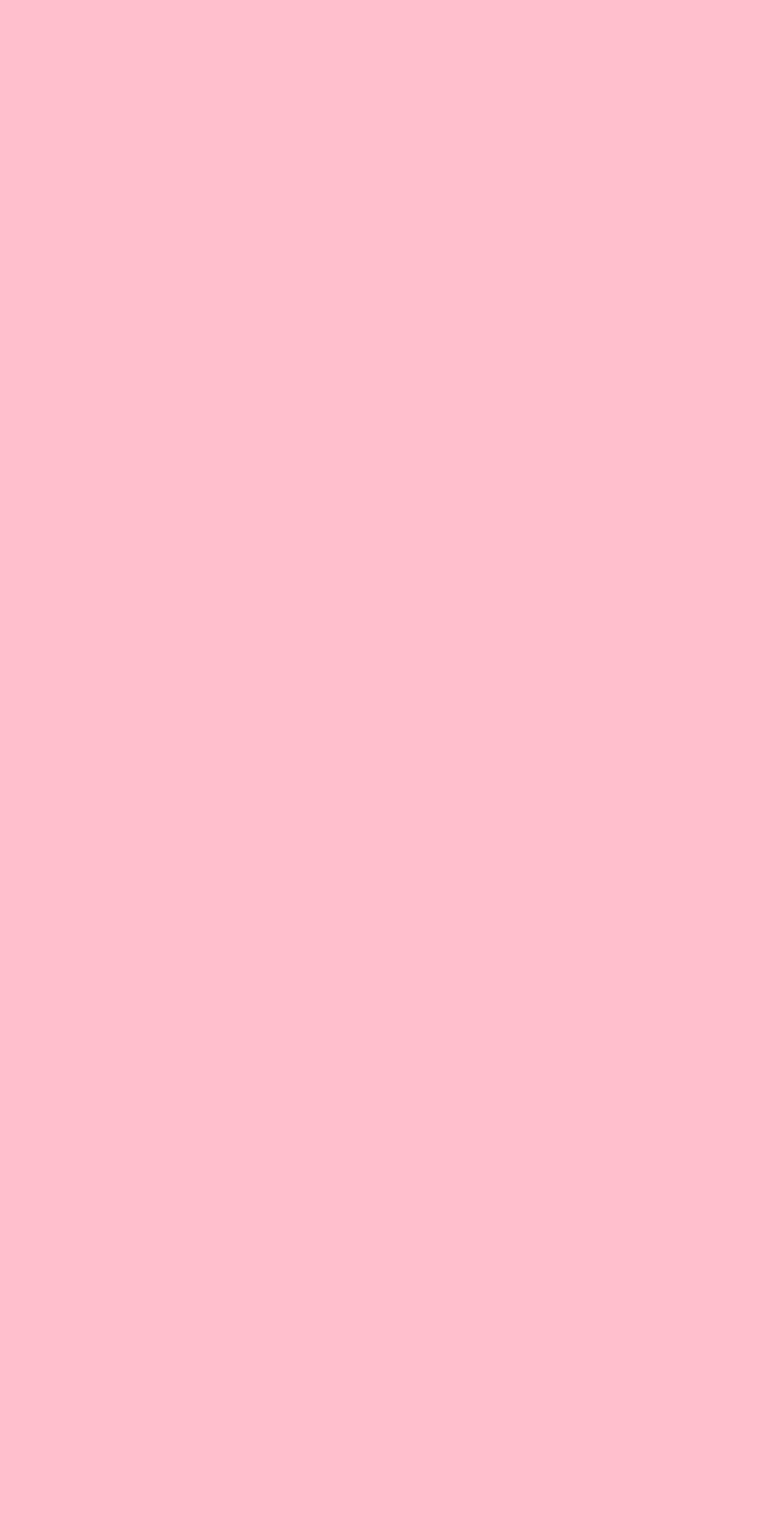
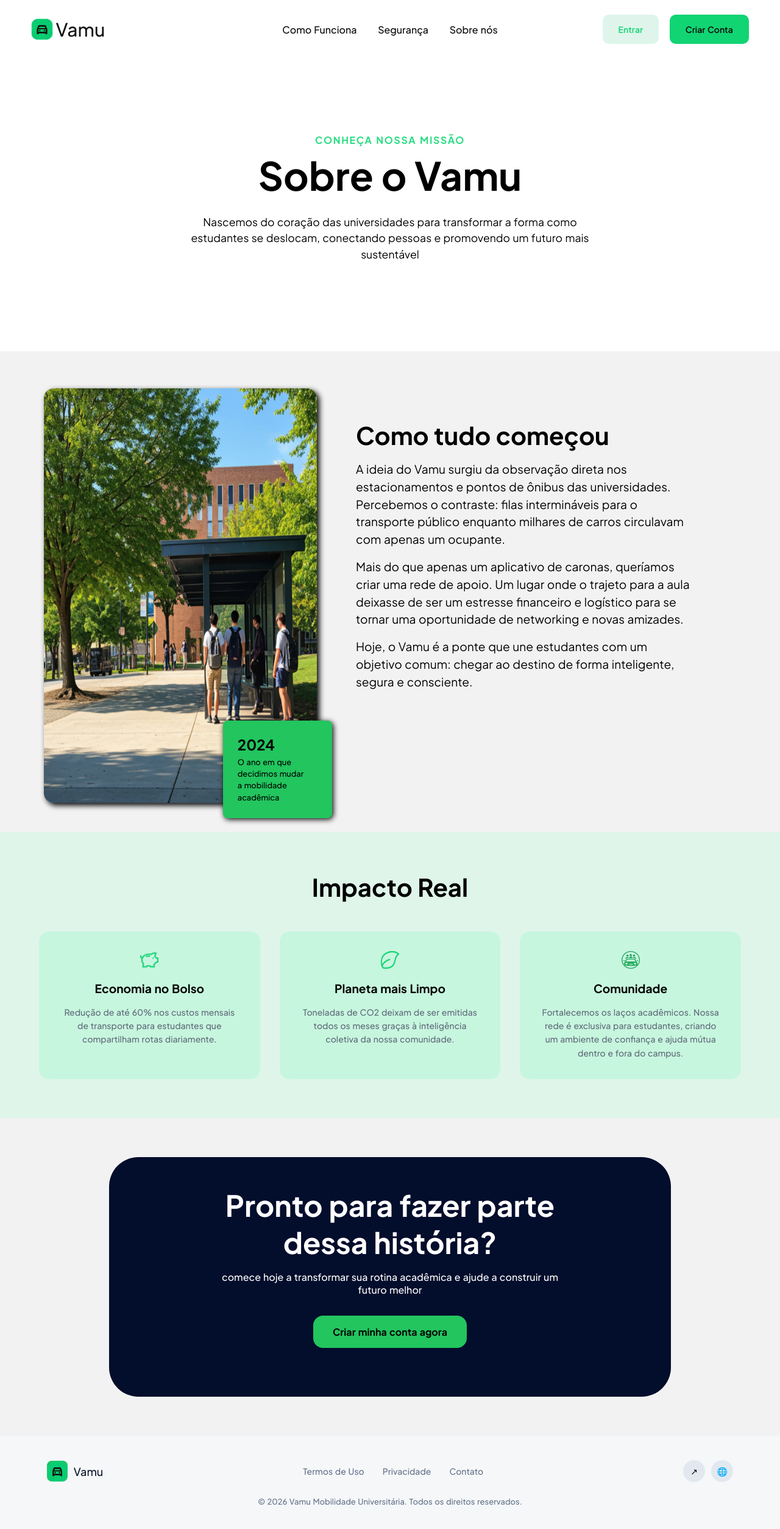
Before and after one commit to Joaovitorsantozz/Vamu-IFSP, a React (Vite) app in the folder vamu-front-end/: page /aboutUs in a window 1280 px wide. Before the commit this address had no page. Shown: the top 2508 px of the page at 61% size. Before the commit the page ends 800 px from the top, so only its background shows below. Built offline with nearby package versions, Linux system fonts and the light colour scheme.

Commit message:
Commit Sobre nós-Page

```diff
--- a/vamu-front-end/src/App.tsx
+++ b/vamu-front-end/src/App.tsx
@@ -1,11 +1,14 @@
 import './index.css'
 import { Route, Routes } from "react-router-dom";
 import Home from './pages/home';
+import AboutUs from './pages/AboutUs';
+
 function App() {
 
   return (
     <Routes>
       <Route path="/" element={<Home></Home>}></Route>
+      <Route path="/aboutUs" element={<AboutUs></AboutUs>}></Route>
     </Routes>
   )
 }
--- a/vamu-front-end/src/components/navbar.tsx
+++ b/vamu-front-end/src/components/navbar.tsx
@@ -15,7 +15,7 @@ function Navbar() {
             <a href="/">Segurança</a>
           </li>
           <li>
-            <a href="/">Sobre nós</a>
+            <a href="/aboutUs">Sobre nós</a>
           </li>
         </ul>
       </div>
--- a/vamu-front-end/src/index.css
+++ b/vamu-front-end/src/index.css
@@ -7,7 +7,6 @@
   font-weight: 500;
   font-style: normal;
   word-spacing: 1.3px;
-  background-color:pink;
 }
 section.home {
   width: 100%;
@@ -55,6 +54,13 @@ div.navbar-list {
       color: #080808;
       font-size: 16px;
       font-weight: 500;
+    }
+
+    & li:hover{
+      border-bottom: 0.2rem solid #11d473 ;
+      box-sizing: border-box;
+      padding:.1rem 0;
+
     }
   }
 }
@@ -391,3 +397,236 @@ div.features{
   font-size: 13px;
   color: #64748b;
 }
+
+/*--------------------------about us style-----------------------------------*/
+.aboutUsHeader{
+  padding: 10rem;
+  height: 60dvh;
+  display: flex;
+  padding: 1rem;
+ }
+
+.aboutUsFeatures{
+
+  display: flex;
+  flex-direction: column;
+  text-align: center;
+  justify-content: center;
+  align-items: center;
+
+   & p.eyebrow{
+    color:#29dc83;
+    font-weight: bolder;
+    letter-spacing: .1rem;
+    text-transform: uppercase;
+    line-height: 1.5;
+    margin-bottom: .3rem;
+
+  }
+  & h1{
+    font-size: 4rem;
+    font-weight: bolder;
+
+  }
+  & p.aboutUsHeaderParagraph{
+    margin: 1.5rem 0 ;
+    width: 54%;
+    font-size: 1.1rem;
+    font-weight: 200;
+    line-height: 1.5;
+  }
+}
+/*---------------------------Segunda Section-------------------------------------------*/
+
+.aboutUsStory{
+  background-color: rgb(242, 242, 242);
+  display: flex;
+
+
+  gap:3rem;
+
+  padding: 2rem;
+
+
+  & img{
+    display:block;
+    margin-top: 1.8rem;
+    border-radius: 1rem;
+    width: 35dvw;
+    height: 85dvh;
+    box-shadow: 4px 4px 10px rgb(0, 0, 0, 1);
+
+
+  }
+
+  & h2{
+    margin-top: 2rem;
+    font-size: 2.5rem;
+    font-weight: bolder;
+
+  }
+
+  & p{
+    margin-top: 1rem;
+    font-size: 1.2rem;
+    width: 85%;
+    line-height: 1.5;
+    font-weight: 200;
+  }
+
+ & .rightContent{
+  margin-top: 2rem;
+  padding: 1rem;
+ }
+
+  & .leftContent{
+    margin-left: 2.5rem;
+    position: relative;
+    margin-bottom: 1rem;
+
+
+
+  }
+
+}
+
+ .overImage{
+  background-color:#22c55e;
+  width: 40%;
+  border-radius: .5rem;
+  padding: 1.5rem;
+  position: absolute;
+  bottom: -25px;
+  right: -25px;
+  box-shadow: 2px 2px 10px rgb(0,0,0,1);
+
+
+
+
+ }
+
+ .overImage p{
+  font-size: .8rem;
+  margin-top: .3rem;
+  font-weight: 500;
+ }
+
+ .overImage h3{
+  margin: 0;
+  font-weight:bolder;
+  font-size: 1.5rem;
+ }
+/*--------------------------------terceira section-----------------------------*/
+.projectImpact{
+  text-align: center;
+  background-color: #dff5ea;
+
+  padding: 4rem;
+
+  & h2{
+    font-size: 2.5rem;
+    font-weight: bolder
+  }
+
+  & .impactCardsContainer{
+    list-style: none;
+    display: flex;
+    justify-content: center;
+    flex-wrap: wrap;
+    margin-top: 3rem;
+    gap: 2rem;
+  }
+
+  & img{
+    display:inline-block;
+    width: 10%;
+    height: 1.8rem;
+
+  }
+
+
+}
+
+.impactCards{
+
+  background-color:#c7f6de;
+  border-radius: 1rem;
+  padding: 2rem;
+
+  flex:1 1 13.5rem;
+
+  & h4{
+    font-size: 1.2rem;
+    font-weight: bold;
+    padding: 1rem;
+
+  }
+  & p{
+    font-size: 14px;
+  line-height: 1.6;
+  color: #5f6b7a;
+  }
+
+}
+
+/*-------------------------------------ultima section do AboutUs-----------------------------------------*/
+
+.inviteSection{
+  background-color: rgb(242, 242, 242);
+  margin-top: 0;
+  padding: 4rem;
+}
+
+.inviteContainer{
+    display: flex;
+    margin: auto;
+    margin-top: 0;
+    justify-content: center;
+    align-items: center;
+    width: 80%;
+
+    & div{
+      background-color:#030d2c;
+      border-radius: 3rem;
+      text-align: center;
+      padding: 2rem;
+    }
+
+    & h2{
+      margin: 1rem auto 1rem auto;
+      text-align: center;
+      width: 80%;
+      font-size: 3rem;
+    font-weight: bolder;
+    color: white;
+    }
+
+    & p{
+      margin: auto;
+      color: white;
+      width: 70%;
+    }
+
+  }
+
+  .aboutUsBtn{
+      font-weight: bold;
+      display: inline-block;
+      text-decoration: none;
+      color:black;
+      padding: 1rem 2rem;
+      margin: 2rem 0 3rem;
+      border-radius: 1rem;
+      background-color:#22c55e;
+
+  }
+
+  .aboutUsBtn:hover{
+    background-color:#00ff5e;
+
+  }
+
+  section.aboutUs footer{
+    margin-top: 0;
+  }
+  /*-------------------------------------xxxx start-----------------------------------------*/
--- /dev/null
+++ b/vamu-front-end/src/pages/aboutUs.tsx
@@ -0,0 +1,98 @@
+import Navbar from "../components/navbar";
+import Footer from "../components/footer";
+import aboutUsPlaceHolder from "../assets/aboutUs-placeholder.png"
+import community from "../assets/icons/logo.png"
+import pig from "../assets/icons/pigsafe.png";
+import leaf from "../assets/icons/leaf.png";
+
+
+
+function AboutUs(){
+    return(
+        <section className="aboutUs">
+            <Navbar></Navbar>
+
+            <main className="aboutUsMain">
+                <header className="aboutUsHeader">
+                    <div className="aboutUsFeatures">
+                        <p className="eyebrow">conheça nossa missão</p>
+                        <h1>Sobre o Vamu</h1>
+                        <p className="aboutUsHeaderParagraph">
+                            Nascemos do coração das universidades para transformar a forma como estudantes se deslocam, conectando pessoas e promovendo um futuro mais sustentável
+                        </p>
+                    </div>
+                </header>
+
+                <section className="aboutUsStory">
+                    <div className="leftContent">
+                        <img src={aboutUsPlaceHolder}/>
+                        <div className="overImage">
+                            <h3>2024</h3>
+                            <p>
+                                O ano em que decidimos mudar a mobilidade acadêmica
+                            </p>
+                        </div>
+                    </div>
+                    <div className="rightContent">
+                        <h2>Como tudo começou</h2>
+
+                        <p>A ideia do Vamu surgiu da observação direta nos estacionamentos e pontos de ônibus das universidades. Percebemos o contraste: filas intermináveis para o transporte público enquanto milhares de carros circulavam com apenas um ocupante.
+                        </p>
+
+                        <p>
+                            Mais do que apenas um aplicativo de caronas, queríamos criar uma rede de apoio. Um lugar onde o trajeto para a aula deixasse de ser um estresse financeiro e logístico para se tornar uma oportunidade de networking e novas amizades.
+                        </p>
+
+
+                        <p>
+                            Hoje, o Vamu é a ponte que une estudantes com um objetivo comum: chegar ao destino de forma inteligente, segura e consciente.
+                        </p>
+                    </div>
+            </section>
+
+
+
+            <section className="projectImpact">
+                <h2>Impacto Real</h2>
+                <div className="impactCardsContainer">
+                    <article className="impactCards">
+                        <img src={pig} alt="" />
+                        <h4>Economia no Bolso</h4>
+                        <p>Redução de até 60% nos custos mensais de transporte para estudantes que compartilham rotas diariamente.</p>
+                    </article>
+                    <article  className="impactCards">
+
+                        <img src={leaf}></img>
+                        <h4>Planeta mais Limpo</h4>
+                        <p>Toneladas de CO2 deixam de ser emitidas todos os meses graças à inteligência coletiva da nossa comunidade.</p>
+                    </article>
+                    <article className="impactCards">
+
+                            <img src={community} alt="" />
+
+                        <h4>Comunidade</h4>
+                        <p>Fortalecemos os laços acadêmicos. Nossa rede é exclusiva para estudantes, criando um ambiente de confiança e ajuda mútua dentro e fora do campus.</p>
+                    </article>
+                </div>
+            </section>
+            <section className="inviteSection">
+            <div className="inviteContainer">
+                <div>
+                    <h2>Pronto para fazer parte dessa história?</h2>
+                    <p>
+                       comece hoje a transformar  sua rotina acadêmica e ajude a construir um futuro melhor
+                    </p>
+                    <a className="aboutUsBtn"href="#">Criar minha conta agora</a>
+                </div>
+
+            </div>
+            </section>
+            </main>
+            <Footer></Footer>
+        </section>
+
+
+    )
+
+}
+export default AboutUs
```
Also changed, not shown: vamu-front-end/src/assets/aboutUs-placeholder.png (added).
